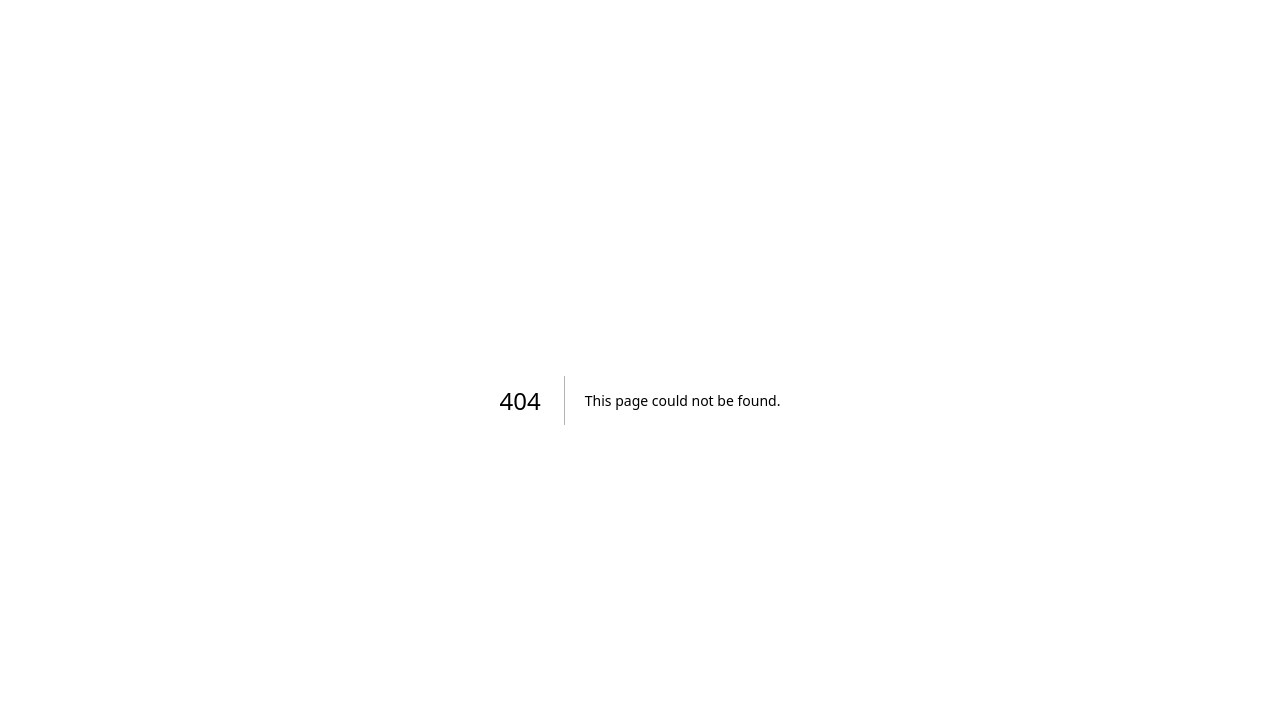
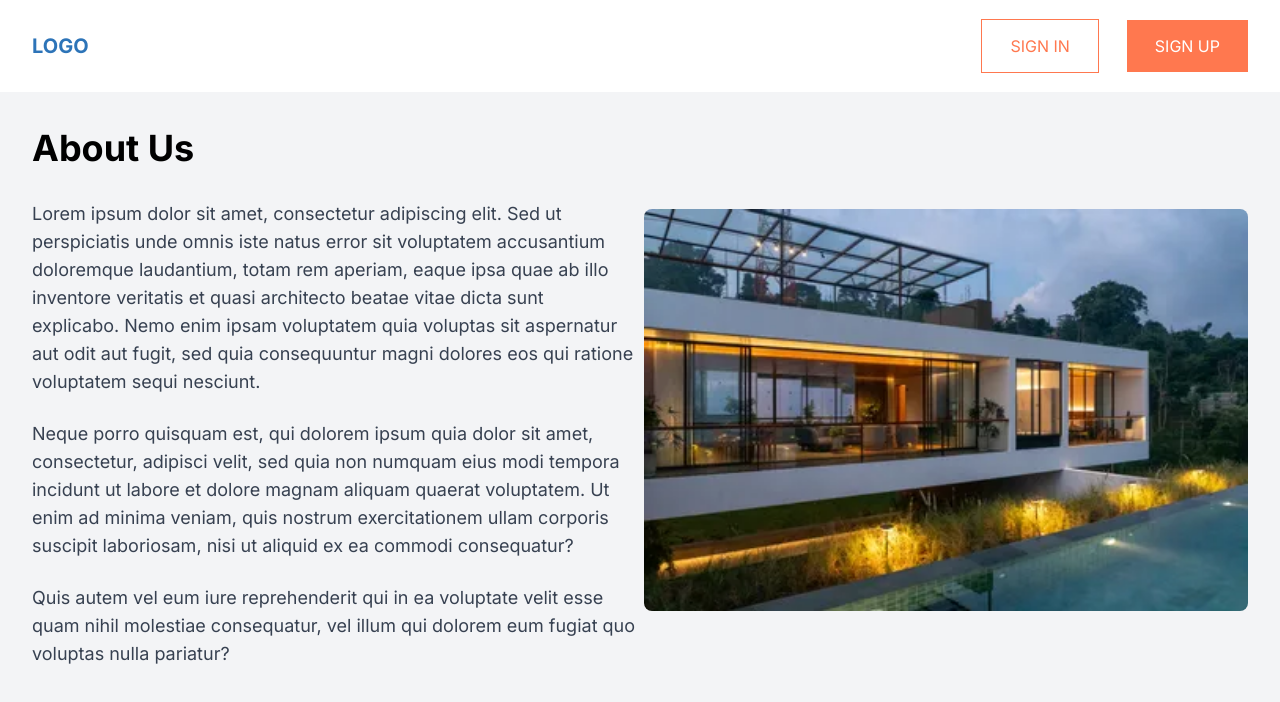
Before and after one commit to henryanandsr/technical-assessment, a Next.js app in the folder client/villa-reservation-client/: page /aboutus in a window 1280 px wide. Before the commit this address had no page. Shown: the top 702 px of the page. Built offline with nearby package versions, Linux system fonts and the light colour scheme; no server answers.

Commit message:
feat : add abous us page

```diff
--- /dev/null
+++ b/client/villa-reservation-client/app/aboutus/page.tsx
@@ -0,0 +1,53 @@
+import React from "react";
+import NavigationBar from "../components/NavigationBar";
+import aboutUsImage from "../assets/aboutUs.webp"; // Import your image
+
+function AboutUsPage() {
+  return (
+    <div>
+      <NavigationBar />
+
+      <div className="min-h-screen bg-gray-100 pt-24">
+        <div className="container mx-auto p-8">
+          <div className="flex flex-col lg:flex-row items-center lg:justify-between">
+            <div className="lg:w-1/2 mr-2">
+              <h1 className="text-4xl font-bold mb-4 lg:mb-8">About Us</h1>
+              <p className="text-lg text-gray-700 mb-6">
+                Lorem ipsum dolor sit amet, consectetur adipiscing elit. Sed ut
+                perspiciatis unde omnis iste natus error sit voluptatem
+                accusantium doloremque laudantium, totam rem aperiam, eaque ipsa
+                quae ab illo inventore veritatis et quasi architecto beatae
+                vitae dicta sunt explicabo. Nemo enim ipsam voluptatem quia
+                voluptas sit aspernatur aut odit aut fugit, sed quia
+                consequuntur magni dolores eos qui ratione voluptatem sequi
+                nesciunt.
+              </p>
+              <p className="text-lg text-gray-700 mb-6">
+                Neque porro quisquam est, qui dolorem ipsum quia dolor sit amet,
+                consectetur, adipisci velit, sed quia non numquam eius modi
+                tempora incidunt ut labore et dolore magnam aliquam quaerat
+                voluptatem. Ut enim ad minima veniam, quis nostrum
+                exercitationem ullam corporis suscipit laboriosam, nisi ut
+                aliquid ex ea commodi consequatur?
+              </p>
+              <p className="text-lg text-gray-700 mb-6">
+                Quis autem vel eum iure reprehenderit qui in ea voluptate velit
+                esse quam nihil molestiae consequatur, vel illum qui dolorem eum
+                fugiat quo voluptas nulla pariatur?
+              </p>
+            </div>
+            <div className="lg:w-1/2 mt-8 lg:mt-0">
+              <img
+                src={aboutUsImage.src}
+                alt="About Us"
+                className="w-full h-auto rounded-lg"
+              />
+            </div>
+          </div>
+        </div>
+      </div>
+    </div>
+  );
+}
+
+export default AboutUsPage;
```
